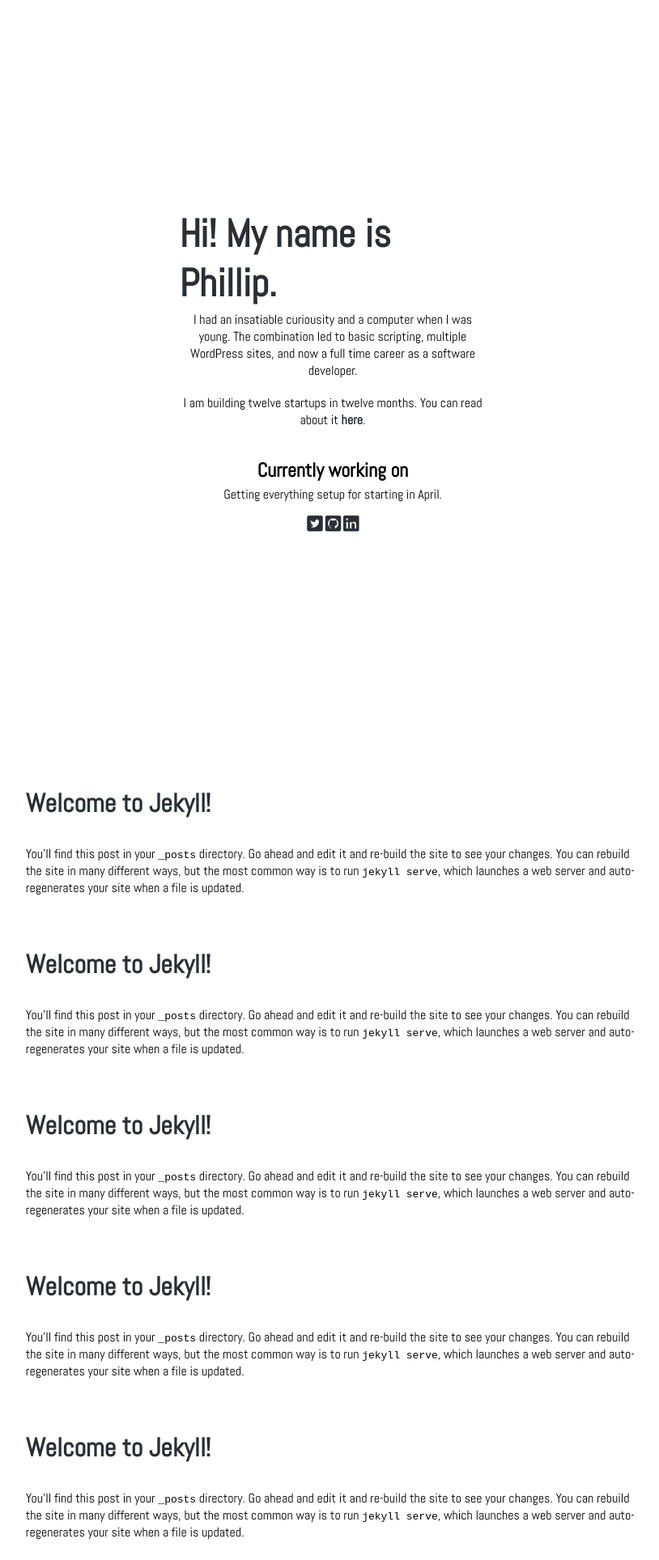
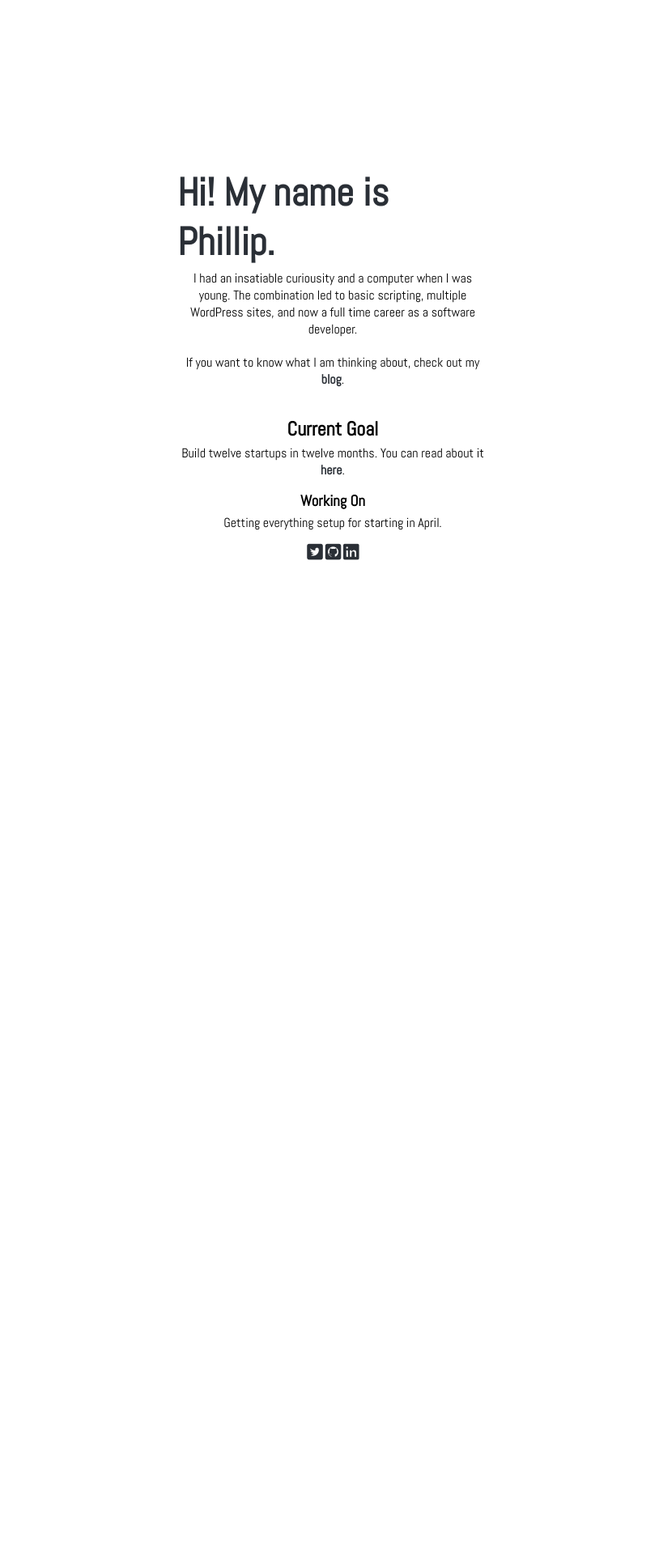
Before and after one commit to PhillipChaffee/phillipchaffee.github.io, a Jekyll site: the page built from index.md, in a window 1280 px wide. Shown: the whole page at 81% size, without its empty margins (229-1043 px from the left). Built offline with Jekyll 4.4.1, drawn with Linux system fonts in a browser that asks for light colours; after the commit the page ends 900 px from its top, so only the background shows below that.

Commit message:
More front page work.

```diff
--- a/_includes/posts.html
+++ b/_includes/posts.html
@@ -1,3 +1,4 @@
+<h1 id="recent-posts">Recent Posts</h1>
 <section>
     {% for post in site.posts %}
     {% if post.title != 404 %}
--- a/_layouts/default.html
+++ b/_layouts/default.html
@@ -31,8 +31,5 @@
             </a>
         </span>
     </header>
-    <main>
-        {% include posts.html %}
-    </main>
 </body>
 </html>
--- a/assets/main.css
+++ b/assets/main.css
@@ -4,12 +4,14 @@ body {
     justify-content: center;
     align-items: center;
     font-family: Abel, sans-serif;
+    margin: 0 0 0 0;
 }
 
 header {
     display: flex;
     flex-direction: column;
     justify-content: center;
+    justify-items: center;
     align-items: center;
     width: 30%;
     height: 100vh;
@@ -23,6 +25,22 @@ header p {
 
 header h2 {
     margin-bottom: 0%;
+}
+
+header h3 {
+    margin-bottom: 0%;
+    margin-top: 0%;
+}
+
+.spacer {
+    flex-grow: 1;
+    display: flex;
+    flex-direction: column;
+    justify-content: end;
+}
+
+.nav-down {
+    padding-bottom: 40%;
 }
 
 main {
--- a/index.md
+++ b/index.md
@@ -3,7 +3,10 @@ layout: default
 intro: Hi! My name is Phillip.
 tagline: I had an insatiable curiousity and a computer when I was young. The combination led to basic scripting, multiple WordPress sites, and now a full time career as a software developer.
 ---
-I am building twelve startups in twelve months. You can read about it <a href="http://link">here</a>.
+If you want to know what I am thinking about, check out my <a href="http://link">blog</a>.
 
-## Currently working on
+## Current Goal
+Build twelve startups in twelve months. You can read about it <a href="http://link">here</a>.
+
+### Working On
 Getting everything setup for starting in April.
```
